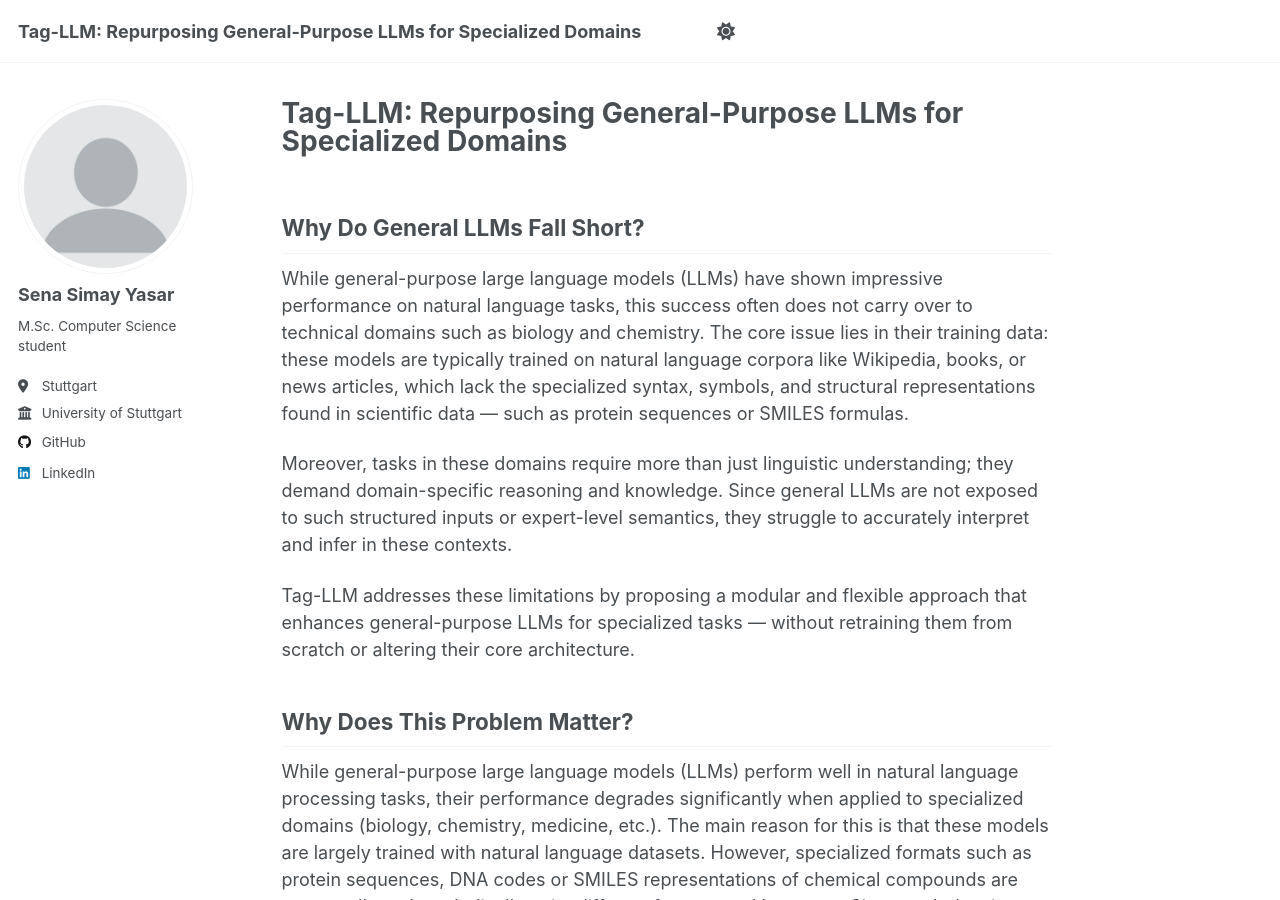
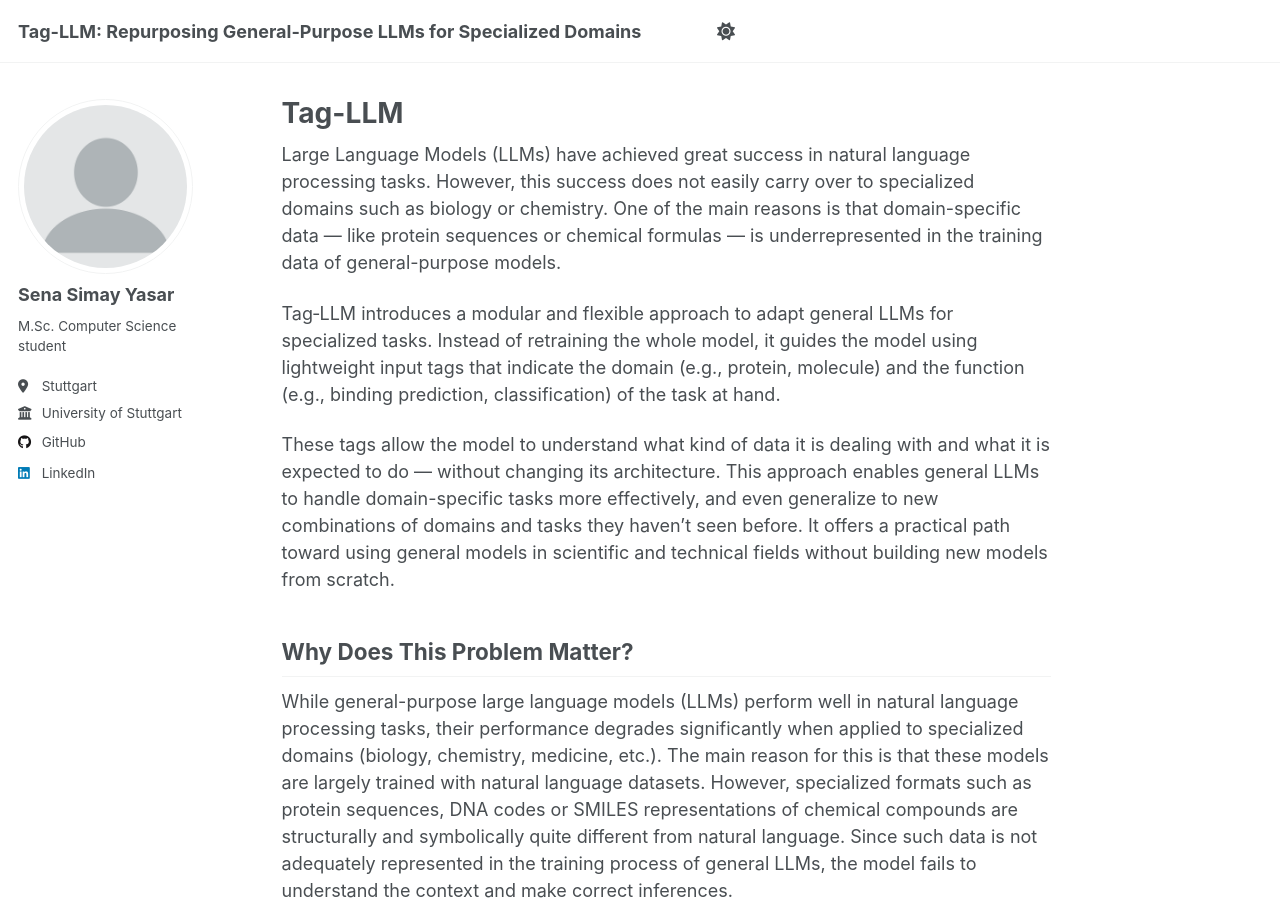
Before and after one commit to simayasar/simayasar.github.io, a Jekyll site: the page built from _pages/about.md, in a window 1280 px wide and 900 px high. Built offline with Jekyll 4.4.1, drawn with Linux system fonts in a browser that asks for light colours; a script that is not in the unit is left out.

Commit message:
Update about.md

```diff
--- a/_pages/about.md
+++ b/_pages/about.md
@@ -1,6 +1,6 @@
 ---
 permalink: /
-title: "Tag-LLM: Repurposing General-Purpose LLMs for Specialized Domains"
+title: "Tag-LLM"
 author_profile: true
 redirect_from:
   - /about/
@@ -8,16 +8,11 @@ redirect_from:
 
 
 ---
+Large Language Models (LLMs) have achieved great success in natural language processing tasks. However, this success does not easily carry over to specialized domains such as biology or chemistry. One of the main reasons is that domain-specific data — like protein sequences or chemical formulas — is underrepresented in the training data of general-purpose models.
 
+Tag‑LLM introduces a modular and flexible approach to adapt general LLMs for specialized tasks. Instead of retraining the whole model, it guides the model using lightweight input tags that indicate the domain (e.g., protein, molecule) and the function (e.g., binding prediction, classification) of the task at hand.
 
-## Why Do General LLMs Fall Short?
-
-While general-purpose large language models (LLMs) have shown impressive performance on natural language tasks, this success often does not carry over to technical domains such as biology and chemistry. The core issue lies in their training data: these models are typically trained on natural language corpora like Wikipedia, books, or news articles, which lack the specialized syntax, symbols, and structural representations found in scientific data — such as protein sequences or SMILES formulas.
-
-Moreover, tasks in these domains require more than just linguistic understanding; they demand domain-specific reasoning and knowledge. Since general LLMs are not exposed to such structured inputs or expert-level semantics, they struggle to accurately interpret and infer in these contexts.
-
-Tag-LLM addresses these limitations by proposing a modular and flexible approach that enhances general-purpose LLMs for specialized tasks — without retraining them from scratch or altering their core architecture.
-
+These tags allow the model to understand what kind of data it is dealing with and what it is expected to do — without changing its architecture. This approach enables general LLMs to handle domain-specific tasks more effectively, and even generalize to new combinations of domains and tasks they haven’t seen before. It offers a practical path toward using general models in scientific and technical fields without building new models from scratch.
 
 
 ## Why Does This Problem Matter?
```
